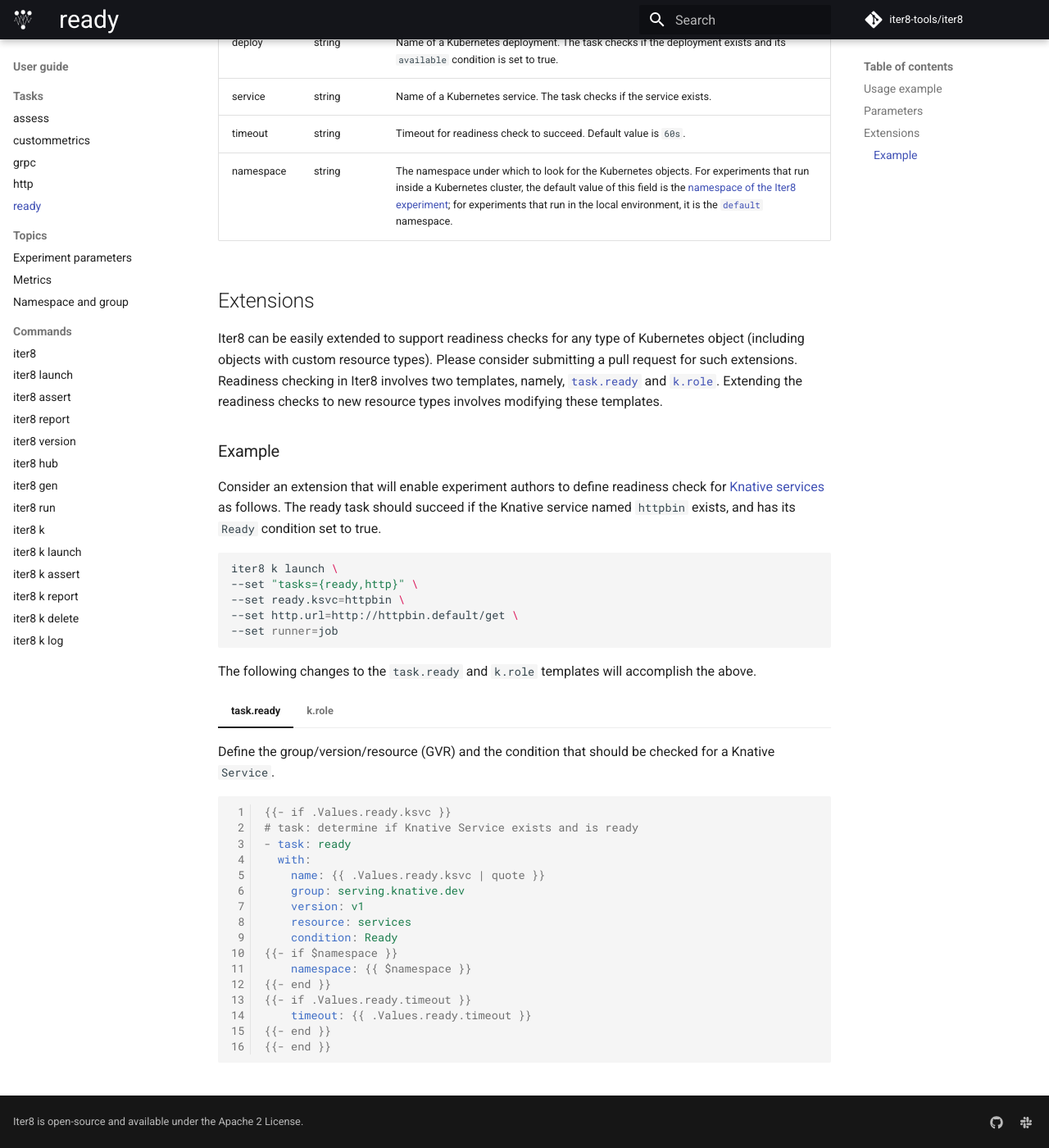
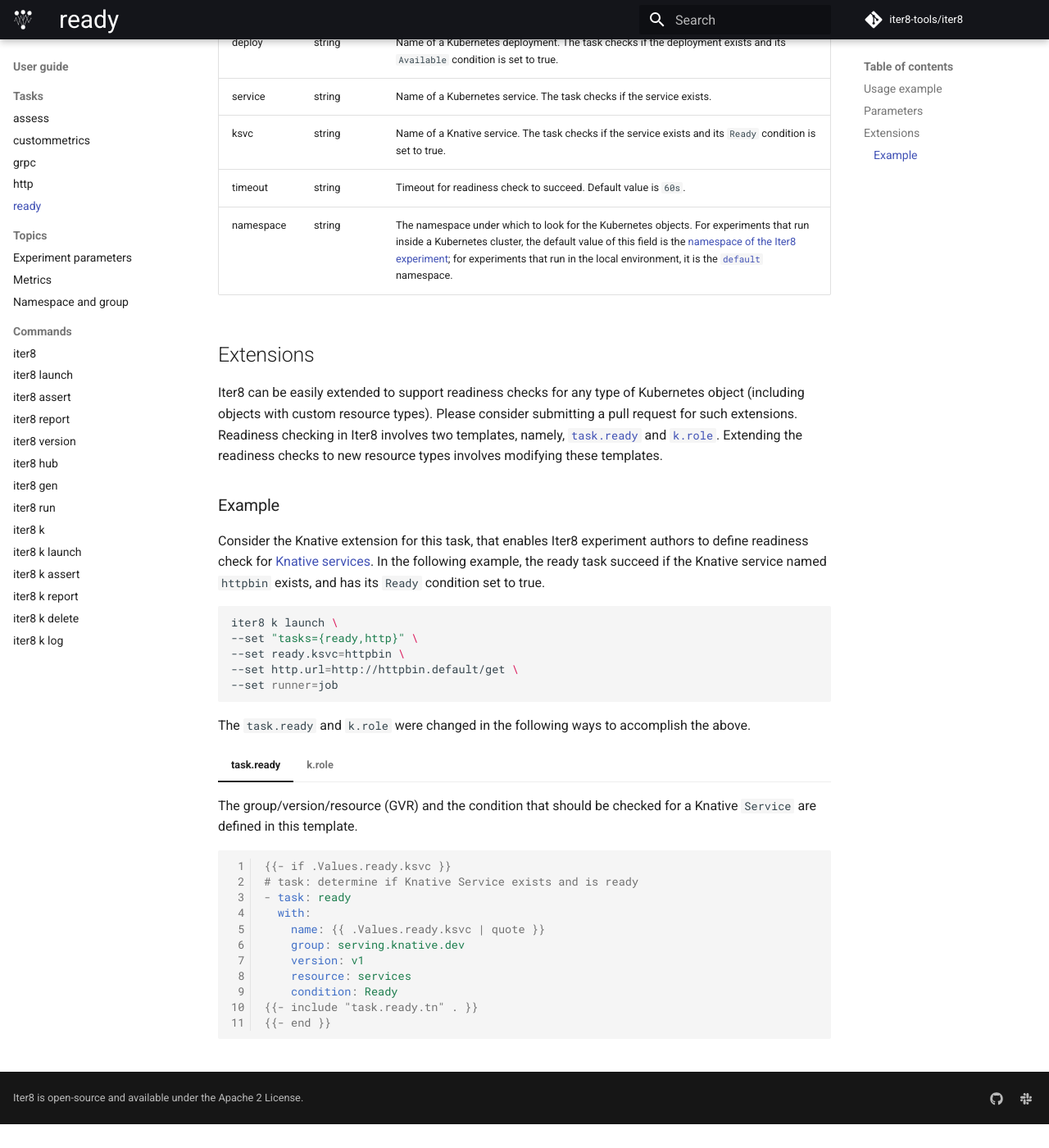
Before and after one commit to iter8-tools/docs, an MkDocs documentation site: the page built from docs/user-guide/tasks/ready.md, in a window 1280 px wide and 1400 px high, scrolled down 654 px. Shown: the whole window at 82% size. Built offline with MkDocs 1.6.1 and Material for MkDocs 9.7.7, drawn with Linux system fonts in a browser that asks for light colours; comment, search, counter and statistics services are not loaded; the version menu is left out; after the commit the page ends 2025 px from its top, so only the background shows below that.

Commit message:
knative readiness
Signed-off-by: Srinivasan Parthasarathy <spartha@us.ibm.com>

````diff
--- a/docs/user-guide/tasks/ready.md
+++ b/docs/user-guide/tasks/ready.md
@@ -21,8 +21,9 @@
 
 | Name | Type | Description |
 | ---- | ---- | ----------- |
-| deploy  | string | Name of a Kubernetes deployment. The task checks if the deployment exists and its `available` condition is set to true. |
+| deploy  | string | Name of a Kubernetes deployment. The task checks if the deployment exists and its `Available` condition is set to true. |
 | service | string | Name of a Kubernetes service. The task checks if the service exists. |
+| ksvc | string | Name of a Knative service. The task checks if the service exists and its `Ready` condition is set to true. |
 | timeout | string | Timeout for readiness check to succeed. Default value is `60s`. |
 | namespace | string | The namespace under which to look for the Kubernetes objects. For experiments that run inside a Kubernetes cluster, the default value of this field is the [namespace of the Iter8 experiment](../topics/group.md); for experiments that run in the local environment, it is the [`default`](https://kubernetes.io/docs/concepts/overview/working-with-objects/namespaces/) namespace. |
 
@@ -33,7 +34,7 @@
 
 ### Example
 
-Consider an extension that will enable experiment authors to define readiness check for [Knative services](https://knative.dev/docs/serving) as follows. The ready task should succeed if the Knative service named `httpbin` exists, and has its `Ready` condition set to true.
+Consider the Knative extension for this task, that enables Iter8 experiment authors to define readiness check for [Knative services](https://knative.dev/docs/serving). In the following example, the ready task succeed if the Knative service named `httpbin` exists, and has its `Ready` condition set to true.
 
 ```shell
 iter8 k launch \
@@ -43,10 +44,10 @@
 --set runner=job
 ```
 
-The following changes to the `task.ready` and `k.role` templates will accomplish the above.
+The `task.ready` and `k.role` were changed in the following ways to accomplish the above.
 
 === "task.ready"
-    Define the group/version/resource (GVR) and the condition that should be checked for a Knative `Service`.
+    The group/version/resource (GVR) and the condition that should be checked for a Knative `Service` are defined in this template.
 
     ```yaml linenums="1"
     {{- if .Values.ready.ksvc }}
@@ -58,12 +59,7 @@
         version: v1
         resource: services
         condition: Ready
-    {{- if $namespace }}
-        namespace: {{ $namespace }}
-    {{- end }}
-    {{- if .Values.ready.timeout }}
-        timeout: {{ .Values.ready.timeout }}
-    {{- end }}
+    {{- include "task.ready.tn" . }}
     {{- end }}
     ```
 
@@ -72,7 +68,7 @@
 
     ```yaml linenums="1"
     {{- if .Values.ready.ksvc }}
-    - apiGroups: ["apps"]
+    - apiGroups: ["serving.knative.dev"]
       resourceNames: [{{ .Values.ready.ksvc | quote }}]
       resources: ["services"]
       verbs: ["get"]
````
Also changed, not shown: docs/tutorials/integrations/knative.md (+4 -3 lines).
